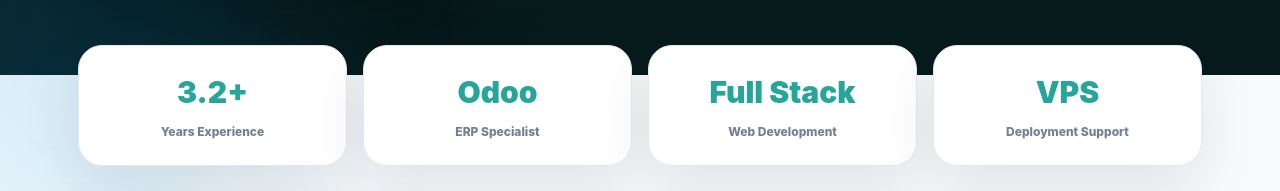
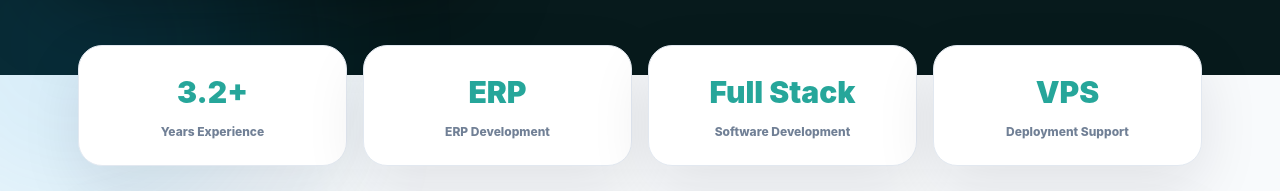
Before and after one commit to rajon-git/Developer_Portfolio, a React (Create React App) app: page / in a window 1280 px wide. Shown: the part 740-931 px from the top of the page. Built offline with nearby package versions, Linux system fonts and the light colour scheme.

Commit message:
bio update

```diff
--- a/src/Component/About.js
+++ b/src/Component/About.js
@@ -34,8 +34,8 @@
 
   const highlights = [
     { value: "3.2+", label: "Years Experience" },
-    { value: "Odoo", label: "ERP Specialist" },
-    { value: "Full Stack", label: "Web Development" },
+    { value: "ERP", label: "ERP Development" },
+    { value: "Full Stack", label: "Software Development" },
     { value: "VPS", label: "Deployment Support" },
   ];
 
```
